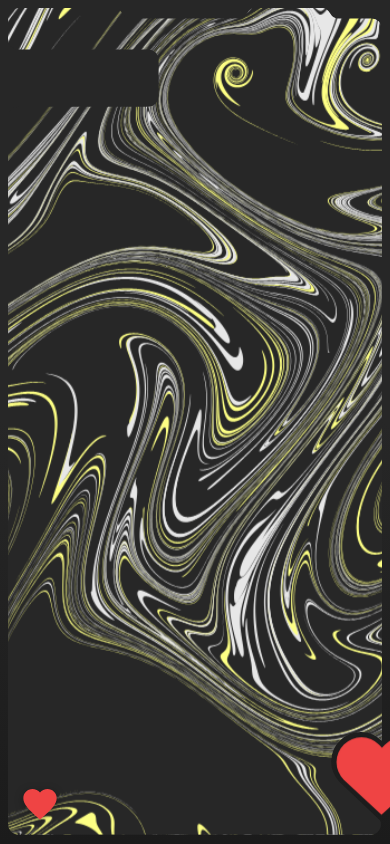
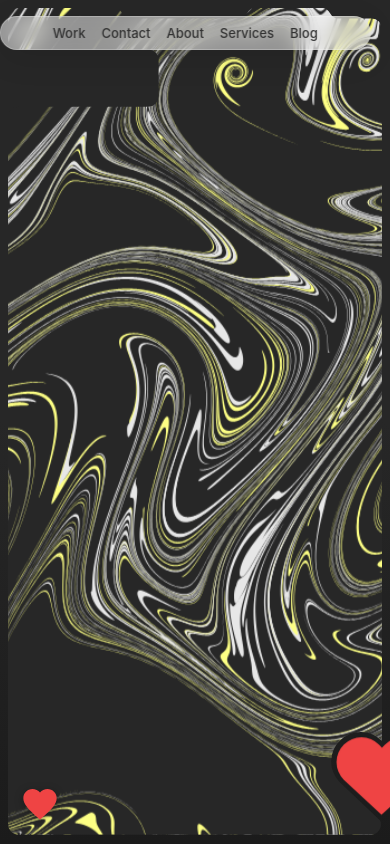
Before and after one commit to cherrycreamsoda/portfolio-hamzazain, a Next.js app: page / in a window 390 px wide. Built offline with nearby package versions, Linux system fonts and the light colour scheme.

Commit message:
feat(Header): implement glassmorphic design and navigation links feat(DynamicSvgFrame): add fade-in effect and improve rendering logic fix(useScrollOpacity): throttle scroll events for better performance

```diff
--- a/src/app/page.tsx
+++ b/src/app/page.tsx
@@ -1,5 +1,11 @@
 import DynamicSvgFrame from "@/components/DynamicSvgFrame";
+import Header from "@/components/Header";
 
 export default function Page() {
-  return <DynamicSvgFrame />;
+  return (
+    <>
+      <Header />
+      <DynamicSvgFrame />
+    </>
+  );
 }
--- a/src/components/DynamicSvgFrame.module.css
+++ b/src/components/DynamicSvgFrame.module.css
@@ -10,6 +10,12 @@
   width: auto;
   height: auto;
   overflow: hidden;
+  opacity: 0;
+  transition: opacity 0.6s ease-in-out;
+}
+
+.fadeIn {
+  opacity: 1;
 }
 
 .svgFrame {
--- a/src/components/DynamicSvgFrame.tsx
+++ b/src/components/DynamicSvgFrame.tsx
@@ -1,4 +1,3 @@
-// src/components/DynamicSvgFrame.tsx
 "use client";
 import { useRef, useState, useEffect } from "react";
 import styles from "./DynamicSvgFrame.module.css";
@@ -18,8 +17,7 @@ export default function DynamicSvgFrame() {
           width: containerRef.current.offsetWidth,
           height: containerRef.current.offsetHeight,
         });
-      } else {
-        // fallback to viewport minus margins (only used until the container mounts)
+      } else if (typeof window !== "undefined") {
         setDimensions({
           width: Math.max(1, window.innerWidth - 16),
           height: Math.max(1, window.innerHeight - 16),
@@ -31,23 +29,19 @@ export default function DynamicSvgFrame() {
     const ro = new ResizeObserver(updateDimensions);
     if (containerRef.current) ro.observe(containerRef.current);
     window.addEventListener("resize", updateDimensions);
+
     return () => {
-      try {
-        ro.disconnect();
-      } catch {}
+      ro.disconnect();
       window.removeEventListener("resize", updateDimensions);
     };
   }, []);
 
-  // allow immediate render: prefer measured dimensions, fallback to container DOM or viewport
-  const measuredWidth =
-    dimensions?.width ??
-    containerRef.current?.offsetWidth ??
-    window.innerWidth - 16;
-  const measuredHeight =
-    dimensions?.height ??
-    containerRef.current?.offsetHeight ??
-    window.innerHeight - 16;
+  if (!dimensions) {
+    return <div ref={containerRef} className={styles.container} />;
+  }
+
+  const measuredWidth = dimensions.width;
+  const measuredHeight = dimensions.height;
 
   const originalWidth = 36;
   const originalHeight = 17.12;
@@ -70,15 +64,8 @@ export default function DynamicSvgFrame() {
 
   const pathData = `M0 1A1 1 0 011 0L10 0A1 1 2 0111 .5 1 1 0 0012 1L22 1A1 1 0 0023 .5 1 1 0 0124 0L30 0A1 1 0 0131 .5 1 1 0 0032 1L35 1A1 1 0 0136 2L36 ${y1}A1 1 0 00${y2_x} ${y2_y}L${y3_x} ${y3_y}A1 1 0 0135 ${y4}L1 ${y4}A1 1 0 010 ${y5}L0 ${y6}L0 ${y7}A1 1 0 011 9.5L13.5 9.5A1 1 0 0014.5 8.5L14.5 5A1 1 0 0013.5 4L1 4a1 1 0 01-1-1Z`;
 
-  const heartY1 = 15.065 + X;
-  const heartY2 = 11.698 + X;
-  const heartY3 = 8.331 + X;
-  const heartY4 = 8.623 + X;
-  const heartY5 = 8.331 + X;
-  const heartY6 = 11.698 + X;
-
   return (
-    <div ref={containerRef} className={styles.container}>
+    <div ref={containerRef} className={`${styles.container} ${styles.fadeIn}`}>
       <svg
         className={styles.svgFrame}
         width="100%"
@@ -102,11 +89,7 @@ export default function DynamicSvgFrame() {
           </pattern>
         </defs>
 
-        {/* main frame path */}
         <path d={pathData} fill="url(#marblePattern)" stroke="none" />
-
-        {/* small heart left-bottom (unchanged) */}
-        {/* NOTE: we removed the big heart path from inside the SVG */}
       </svg>
 
       <div className={styles.heartContainer}>
@@ -118,7 +101,6 @@ export default function DynamicSvgFrame() {
         </svg>
       </div>
 
-      {/* big heart overlay (outside the container) */}
       <BigHeart containerRef={containerRef} />
     </div>
   );
--- /dev/null
+++ b/src/components/Header.module.css
@@ -0,0 +1,53 @@
+.header {
+  position: fixed;
+  top: 5px;
+  left: 47.5%;
+  transform: translateX(-50%);
+  z-index: 1000;
+  padding: 0.75rem 2rem;
+  display: flex;
+  align-items: center;
+  justify-content: center; /* center nav */
+  width: 30vw;
+  box-sizing: border-box;
+  background: rgba(255, 255, 255, 0.5);
+  backdrop-filter: blur(10px);
+  border: 1px solid rgba(255, 255, 255, 0.25);
+  border-radius: 20px;
+  box-shadow: 0 8px 32px rgba(0, 0, 0, 0.1);
+}
+
+.nav {
+  display: flex;
+  gap: 2rem;
+  align-items: center;
+}
+
+.navLink {
+  text-decoration: none;
+  color: #333;
+  font-weight: 500;
+  font-size: 14px;
+  transition: color 0.3s ease;
+}
+
+.navLink:hover {
+  color: #666;
+}
+
+/* Mobile */
+@media (max-width: 768px) {
+  .header {
+    top: 1rem;
+    padding: 0.5rem 1rem;
+    width: 95%;
+  }
+
+  .nav {
+    gap: 1rem;
+  }
+
+  .navLink {
+    font-size: 13px;
+  }
+}
--- /dev/null
+++ b/src/components/Header.tsx
@@ -0,0 +1,29 @@
+"use client";
+import styles from "./Header.module.css";
+import { useScrollOpacity } from "../hooks/useScrollOpacity";
+
+export default function Header() {
+  const headerOpacity = useScrollOpacity(300);
+
+  return (
+    <header className={styles.header} style={{ opacity: headerOpacity }}>
+      <nav className={styles.nav}>
+        <a href="#work" className={styles.navLink} aria-label="Browse My Work">
+          Work
+        </a>
+        <a href="#contact" className={styles.navLink} aria-label="Contact Me">
+          Contact
+        </a>
+        <a href="#about" className={styles.navLink} aria-label="Know About Me">
+          About
+        </a>
+        <a href="#services" className={styles.navLink} aria-label="My Services">
+          Services
+        </a>
+        <a href="#blog" className={styles.navLink} aria-label="Read My Blog">
+          Blog
+        </a>
+      </nav>
+    </header>
+  );
+}
--- /dev/null
+++ b/src/hooks/useScrollOpacity.ts
@@ -0,0 +1,33 @@
+"use client";
+
+import { useEffect, useState, useCallback } from "react";
+
+export function useScrollOpacity(maxScroll = 300) {
+  const [opacity, setOpacity] = useState(1);
+
+  const handleScroll = useCallback(() => {
+    const scrollY = window.scrollY;
+    const newOpacity = Math.max(0, 1 - scrollY / maxScroll);
+    setOpacity(newOpacity);
+  }, [maxScroll]);
+
+  useEffect(() => {
+    // Throttle scroll events for better performance
+    let ticking = false;
+
+    const throttledScroll = () => {
+      if (!ticking) {
+        requestAnimationFrame(() => {
+          handleScroll();
+          ticking = false;
+        });
+        ticking = true;
+      }
+    };
+
+    window.addEventListener("scroll", throttledScroll, { passive: true });
+    return () => window.removeEventListener("scroll", throttledScroll);
+  }, [handleScroll]);
+
+  return opacity;
+}
```
